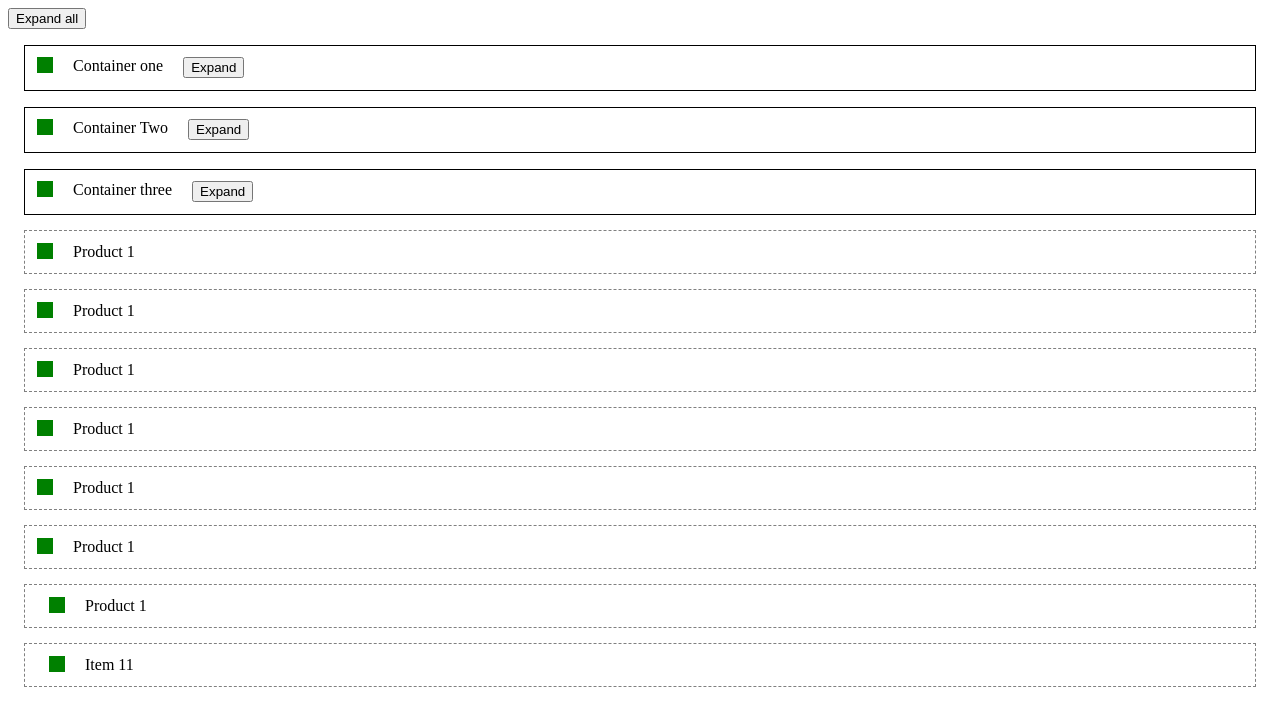
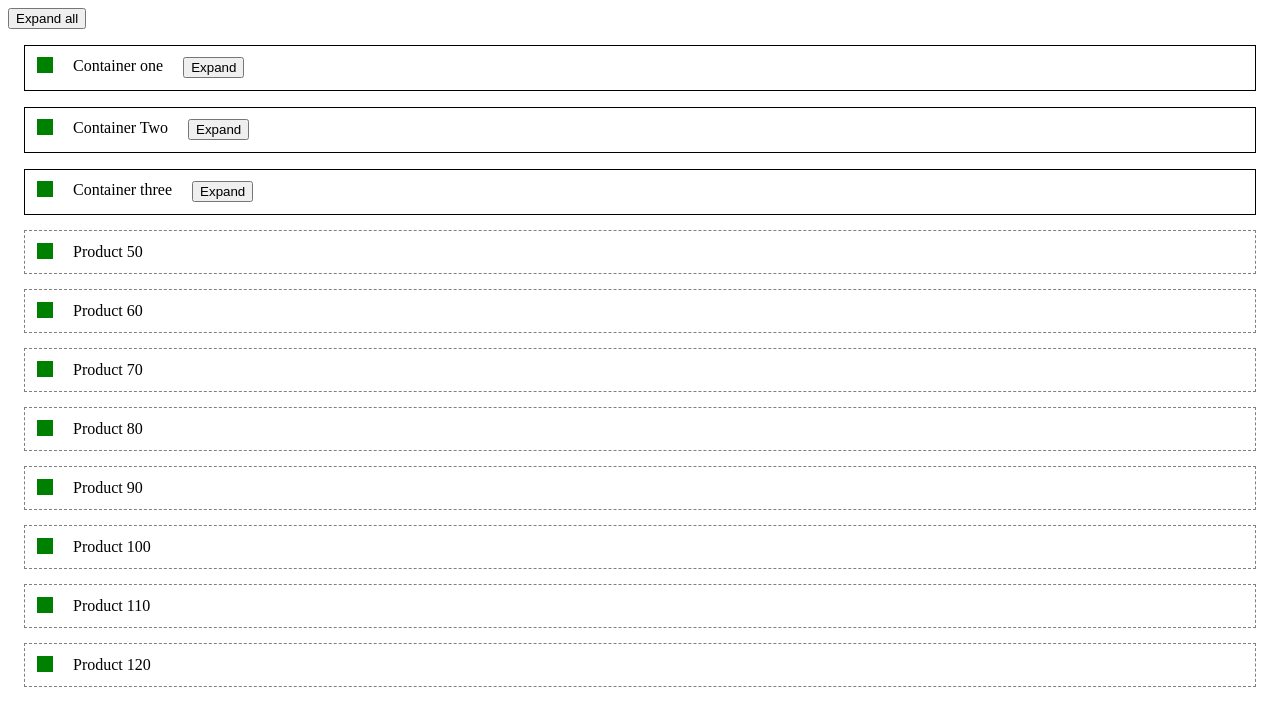
Before and after one commit to Ramadanko/react-dnd-nested-list, a React (Vite) app: page / in a window 1280 px wide. Shown: the top 726 px of the page. Built offline with nearby package versions, Linux system fonts and the light colour scheme.

Commit message:
refactoring and remove redundant code

```diff
--- a/src/NestedList/NodeData.tsx
+++ b/src/NestedList/NodeData.tsx
@@ -7,6 +7,7 @@ const borders: CSSProperties = {
 const rowDataStyle: CSSProperties = {
   boxSizing: 'border-box',
   marginTop: '-1px',
+  padding: '12px',
 };
 
 const stackStyle = {
@@ -44,8 +45,6 @@ const NodeData: FC<INodeData> = (props) => {
     expandNode = () => {},
     collapseNode = () => {},
   } = props;
-  const nodeLevel = renderIndex.length;
-  const padding = `12px 12px 12px ${nodeLevel * 12}px`;
   const defaultDragRef = dragRef ?? useRef(null);
   const hasChildren = Boolean(node?.children?.length);
   const allBorders = hasChildren ? {} : borders;
@@ -56,7 +55,7 @@ const NodeData: FC<INodeData> = (props) => {
   const toggleChildren = () => (isExpanded ? collapseNode(node) : expandNode(node));
 
   return (
-    <div className="node-data" style={{ ...rowDataStyle, padding, opacity, ...allBorders }}>
+    <div className="node-data" style={{ ...rowDataStyle, opacity, ...allBorders }}>
       <div className="row-data" style={stackStyle}>
         <span style={handleStyle} ref={defaultDragRef} />
         <div>{node?.name}</div>
--- a/src/NestedList/RootNode.ts
+++ b/src/NestedList/RootNode.ts
@@ -98,42 +98,42 @@ export const rootNode: INode = {
 
     {
       id: '3',
-      name: 'Product 1',
+      name: 'Product 50',
       parentId: '2',
     },
     {
       id: '3',
-      name: 'Product 1',
+      name: 'Product 60',
       parentId: '2',
     },
     {
       id: '3',
-      name: 'Product 1',
+      name: 'Product 70',
       parentId: '2',
     },
     {
       id: '3',
-      name: 'Product 1',
+      name: 'Product 80',
       parentId: '2',
     },
     {
       id: '3',
-      name: 'Product 1',
+      name: 'Product 90',
       parentId: '2',
     },
     {
       id: '3',
-      name: 'Product 1',
+      name: 'Product 100',
       parentId: '2',
     },
     {
       id: '3',
-      name: 'Product 1',
+      name: 'Product 110',
       parentId: '2',
     },
     {
       id: '3',
-      name: 'Item 11',
+      name: 'Product 120',
       parentId: '2',
     },
   ],
--- a/src/NestedList/Tree.tsx
+++ b/src/NestedList/Tree.tsx
@@ -1,10 +1,10 @@
 import { useContext } from 'react';
 import { TreeContext } from './TreeProvider';
-import { IParagraph } from './types';
+import { INode } from './types';
 import DraggableDroppableNode from './DraggableDroppableNode';
 
 const Tree = () => {
-  const { allNodes, areAllNodesExpanded, toggleAllNodes = () => {} } = useContext(TreeContext);
+  const { rootNode, areAllNodesExpanded, toggleAllNodes = () => {} } = useContext(TreeContext);
   const expandText = areAllNodesExpanded ? 'Collapse all' : 'Expand all';
 
   return (
@@ -12,7 +12,7 @@ const Tree = () => {
       <div>
         <button onClick={toggleAllNodes}>{expandText}</button>
       </div>
-      {allNodes?.children?.map((node: IParagraph, index: number) => {
+      {rootNode?.children?.map((node: INode, index: number) => {
         const key = index + 1;
         return (
           <DraggableDroppableNode
--- a/src/NestedList/TreeProvider.tsx
+++ b/src/NestedList/TreeProvider.tsx
@@ -1,11 +1,11 @@
 import { createContext, useState, FC } from 'react';
-import { getRootNode } from './RootNode';
+import { getRootNode, rootNode } from './RootNode';
 import { get } from 'lodash-es';
 import { indicatorValue } from './DraggableDroppableNode';
 import { INode } from './types';
 
 interface ITreeContext {
-  allNodes: any;
+  rootNode: INode;
   updateTree: Function;
   expandedNodes: {
     [key: string]: string;
@@ -17,7 +17,7 @@ interface ITreeContext {
 }
 
 export const TreeContext = createContext<ITreeContext>({
-  allNodes: {},
+  rootNode,
   updateTree: () => {},
   expandedNodes: {},
   expandNode: () => {},
@@ -54,13 +54,14 @@ const expandAllNodes = (rootNode: INode, expandedNodes = {}) => {
 };
 
 const TreeProvider: FC<any> = ({ children }) => {
-  const [allNodes, setAllNodes] = useState(getRootNode());
+  const [rootNode, setAllNodes] = useState(getRootNode());
   const [expandedNodes, setExpandedNodes] = useState({});
   const [areAllNodesExpanded, setAreAllNodesExpanded] = useState(false);
 
   const updateTree = (dragIndex: string, hoverIndex: string, position: indicatorValue) => {
+    console.log({ dragIndex, hoverIndex });
     if (!dragIndex || !hoverIndex) return;
-    const clonedNodes = structuredClone(allNodes);
+    const clonedNodes = structuredClone(rootNode);
     let areItemsInTheSameArray = dragIndex.slice(0, -1) === hoverIndex.slice(0, -1);
 
     const draggedItem = getItemWithIndex(dragIndex, clonedNodes);
@@ -107,7 +108,7 @@ const TreeProvider: FC<any> = ({ children }) => {
       setAreAllNodesExpanded(false);
       setExpandedNodes({});
     } else {
-      const expandedNodes = expandAllNodes(allNodes);
+      const expandedNodes = expandAllNodes(rootNode);
       setAreAllNodesExpanded(true);
       setExpandedNodes(() => expandedNodes);
     }
@@ -116,7 +117,7 @@ const TreeProvider: FC<any> = ({ children }) => {
   return (
     <TreeContext.Provider
       value={{
-        allNodes,
+        rootNode,
         updateTree,
         expandedNodes,
         expandNode,
```
Also changed, not shown: src/NestedList/types.ts (+1 -24 lines).
